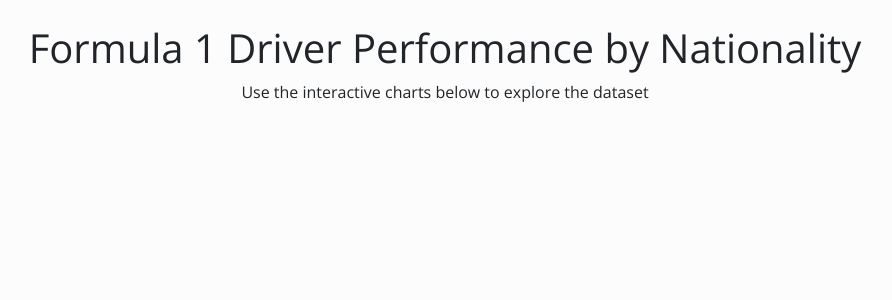
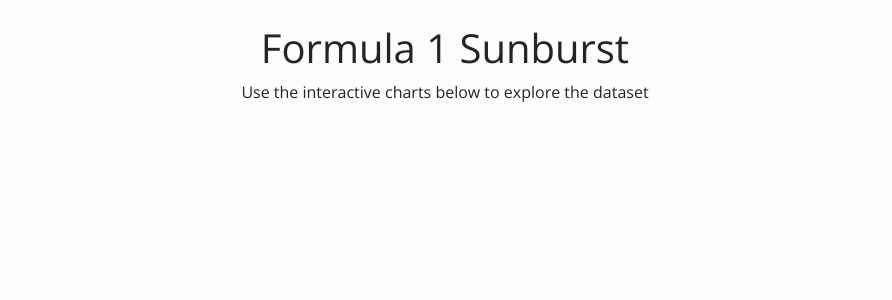
Before and after one commit to KevinPCarney/Project-3-Group-03, a Flask app: page /sunburst in a window 1280 px wide. Shown: the part 72-372 px from the top of the page, without its empty margins (195-1087 px from the left). Run offline with Flask 3, Linux system fonts and the light colour scheme; some libraries are stand-ins or nearby versions.

Commit message:
Updated Sunburst HTML

```diff
--- a/app/templates/sunburst.html
+++ b/app/templates/sunburst.html
@@ -54,7 +54,7 @@
     <div class="container">
         <div class="row">
           <div class="col-md-12 text-center">
-            <h1>Formula 1 Driver Performance by Nationality</h1>
+            <h1>Formula 1 Sunburst</h1>
             <p>Use the interactive charts below to explore the dataset</p>
           </div>
         </div>
```
